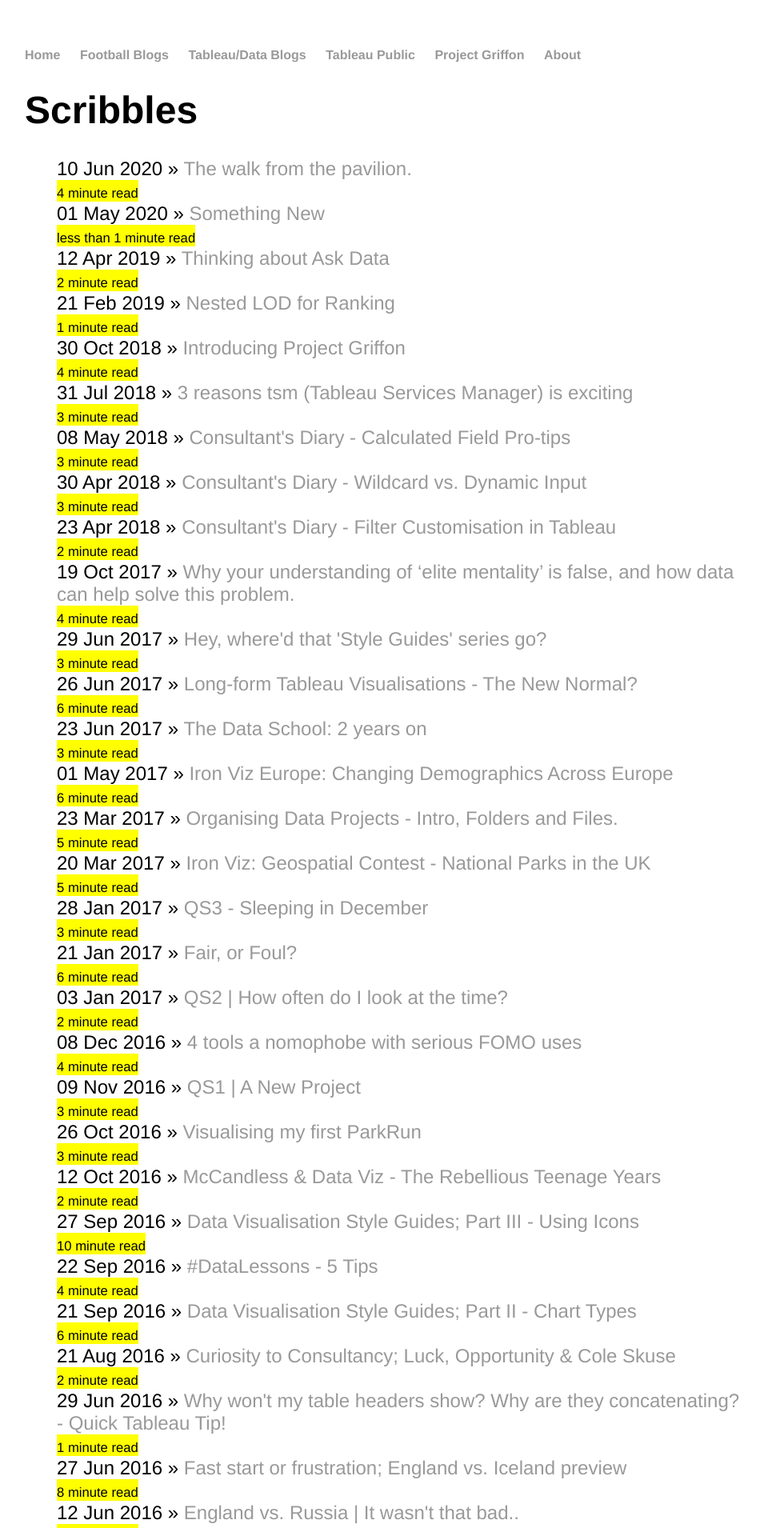
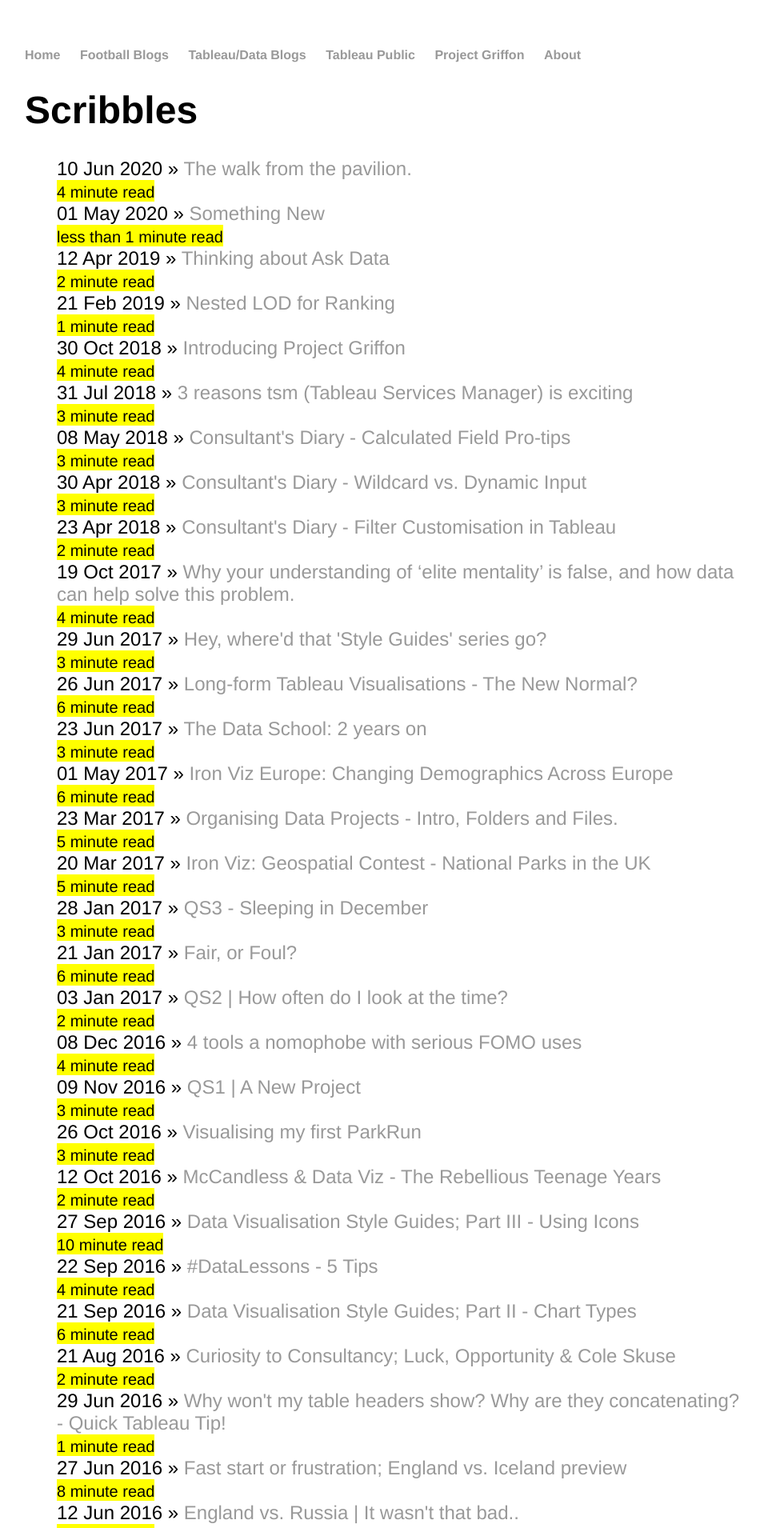
Before and after one commit to scribblr42/scribbles.github.io, a Jekyll site: the page built from index.html, in a window 1280 px wide. Shown: the top 1910 px of the page at 80% size, without its empty margins (161-1116 px from the left). Built offline with Jekyll 4.4.1, drawn with Linux system fonts in a browser that asks for light colours.

Commit message:
Update read-time.html

```diff
--- a/_includes/read-time.html
+++ b/_includes/read-time.html
@@ -1,4 +1,4 @@
-<small>
+<tiny>
 {% if post.layout != post %}
   {% assign words = post.content | strip_html | number_of_words %}
   {% if words < 180 %}
@@ -20,4 +20,4 @@
     {{ words | divided_by:180 }} minute read
   {% endif %}
 {% endif %}
-</small>
+</tiny>
```
